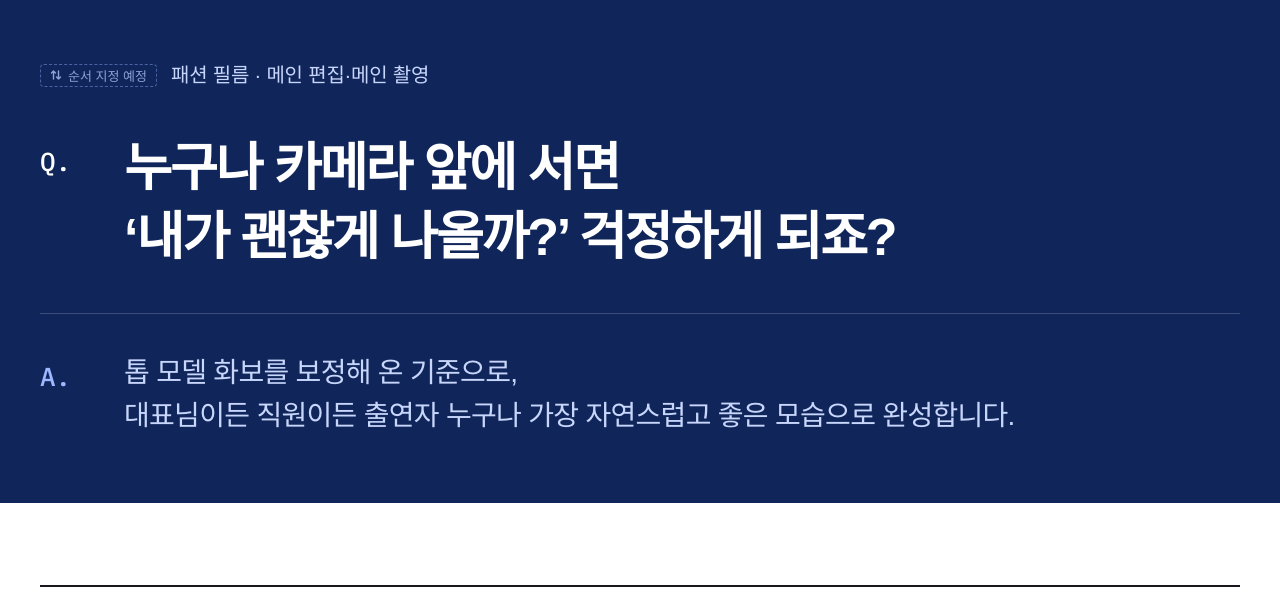
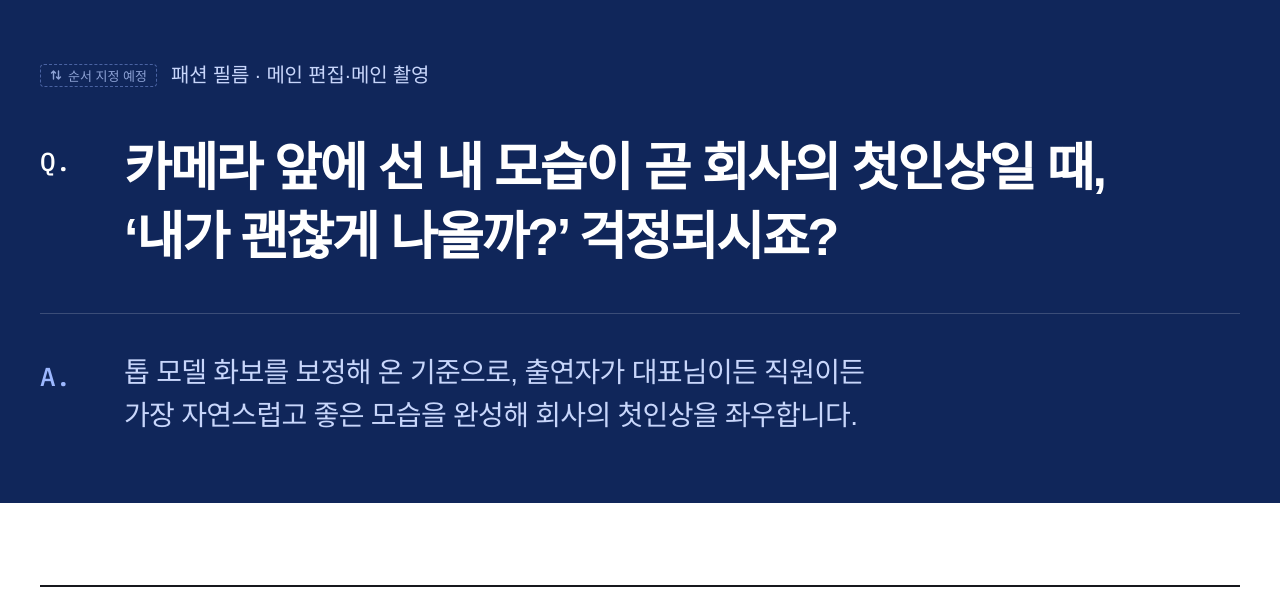
Before and after one commit to pdsdw/portfolio, a plain HTML site: page production.html in a window 1280 px wide. Shown: the part 4580-5188 px from the top of the page. Drawn offline with Linux system fonts and the light colour scheme; a web font is replaced by a local one.

Commit message:
Add files via upload

```diff
--- a/production.html
+++ b/production.html
@@ -397,9 +397,9 @@ article+article{margin-top:39px}
     <div class="wrap">
       <div class="q-tag"><span class="order" title="순서는 나중에 지정합니다"><svg width="12" height="12" viewBox="0 0 12 12" aria-hidden="true" fill="none" stroke="currentColor" stroke-width="1.4" stroke-linecap="round" stroke-linejoin="round"><path d="M3.5 10V2M1.5 4l2-2 2 2M8.5 2v8M6.5 8l2 2 2-2"/></svg>순서 지정 예정</span><span>패션 필름 · 메인 편집·메인 촬영</span></div>
       <div class="qa">
-        <span class="mk q-mk">Q.</span><h3 class="q">누구나 카메라 앞에 서면<br>‘내가 괜찮게 나올까?’ 걱정하게 되죠?</h3>
+        <span class="mk q-mk">Q.</span><h3 class="q">카메라 앞에 선 내 모습이 곧 회사의 첫인상일 때,<br>‘내가 괜찮게 나올까?’ 걱정되시죠?</h3>
         <div class="qa-line"></div>
-        <span class="mk a-mk">A.</span><p class="a">톱 모델 화보를 보정해 온 기준으로,<br>대표님이든 직원이든 출연자 누구나 가장 자연스럽고 좋은 모습으로 완성합니다.</p>
+        <span class="mk a-mk">A.</span><p class="a">톱 모델 화보를 보정해 온 기준으로, 출연자가 대표님이든 직원이든<br>가장 자연스럽고 좋은 모습을 완성해 회사의 첫인상을 좌우합니다.</p>
       </div>
     </div>
   </div>
@@ -428,7 +428,7 @@ article+article{margin-top:39px}
         <div class="card-head">
           <span class="ttl"><span class="note-title">이 영상은 이렇게 시작됐습니다</span><span class="tag-w tag-s">의뢰 배경</span></span>
         </div>
-        <div class="bg2-text"><p>저는 패션 필름 촬영을 자주 맡았고, 그중 올리비아로렌은 오래 이어진 브랜드였습니다. 연령대가 있는 여성 고객층을 겨냥해 화보마다 톱 모델을 기용했고, 약 2년마다 바뀌는 모델이 서예지, 김태희, 이지아로 이어지는 동안 봄·가을 신상 시즌마다 촬영을 이어갔습니다.</p><p>다만 패션 화보 현장의 메인은 대개 포토그래퍼의 스틸 컷입니다. 영상은 그 곁에서 촬영해야 하므로, 모델을 매력적으로 담아내는 감각뿐 아니라 포토그래퍼의 동선과 흐름을 깨지 않으면서 쓸만한 장면을 확보하는 능력이 필요합니다. 이는 영상이 메인인 경우보다 체력도, 감각도, 에너지도 더 필요한 촬영이며, 이 영상 역시 그 현장에서 담았습니다.</p><p>편집 또한 대부분 제가 메인으로 맡았습니다. 카메라 성능이 좋을수록 피부 결점까지 선명하게 잡혀, 패션 필름에서는 색 보정만큼 피부 보정이 중요합니다. 톱 모델들의 화보 영상을 보정해 온 경험으로, <span class="hl-sky">색 보정에 더해 고퀼리티 피부 보정을 구현합니다.</span></p></div>
+        <div class="bg2-text"><p>저는 패션 필름 촬영을 자주 맡았고, 그중 올리비아로렌은 오래 이어진 브랜드였습니다. 연령대가 있는 여성 고객층을 겨냥해 화보마다 톱 모델을 기용했고, 약 2년마다 바뀌는 모델이 서예지, 김태희, 이지아로 이어지는 동안 봄·가을 신상 시즌마다 촬영을 이어갔습니다.</p><p>다만 패션 화보 현장의 메인은 대개 포토그래퍼의 스틸 컷입니다. 영상은 그 곁에서 촬영해야 하므로, 모델을 매력적으로 담아내는 감각뿐 아니라 포토그래퍼의 동선과 흐름을 깨지 않으면서 쓸 만한 장면을 확보하는 능력이 필요합니다. 이는 영상이 메인인 경우보다 체력도, 감각도, 에너지도 더 필요한 촬영이며, 이 영상 역시 그 현장에서 담았습니다.</p><p>편집 또한 제가 메인으로 맡았습니다. 카메라 성능이 좋을수록 피부 결점까지 선명하게 잡혀, 패션 필름에서는 색 보정만큼 피부 보정이 중요합니다. 톱 모델들의 화보 영상을 보정해 온 경험으로, <span class="hl-sky">색 보정에 더해 고퀄리티 피부 보정을 구현합니다. 누가 출연하든 기업 채널에서는 고객이 보는 화면 속 모습이 곧 영업이라 그 기준이 더 중요해집니다.</span></p></div>
         <div class="bg2-stage">
           <div class="bg2-photo" style="-webkit-mask-image:linear-gradient(90deg,#000 0,#000 62%,transparent 100%);mask-image:linear-gradient(90deg,#000 0,#000 62%,transparent 100%);background-image:url(https://pdsdw.github.io/portfolio/images/Olivia%20Lauren.png)"></div>
           <figure class="clip">
```
